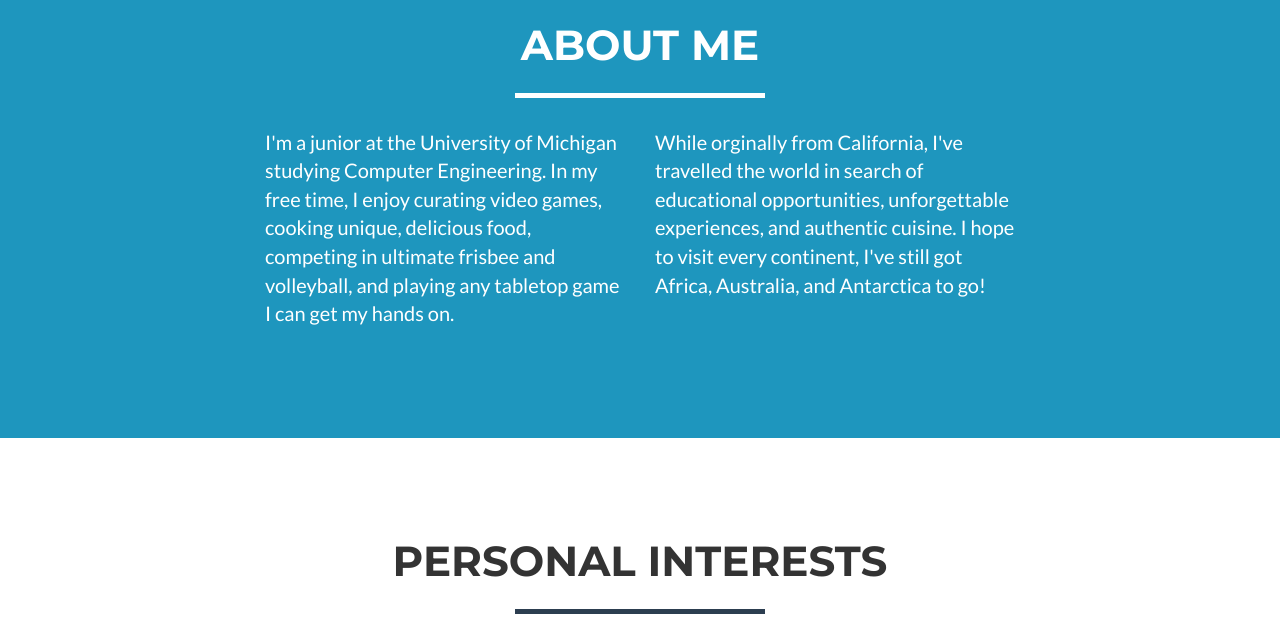
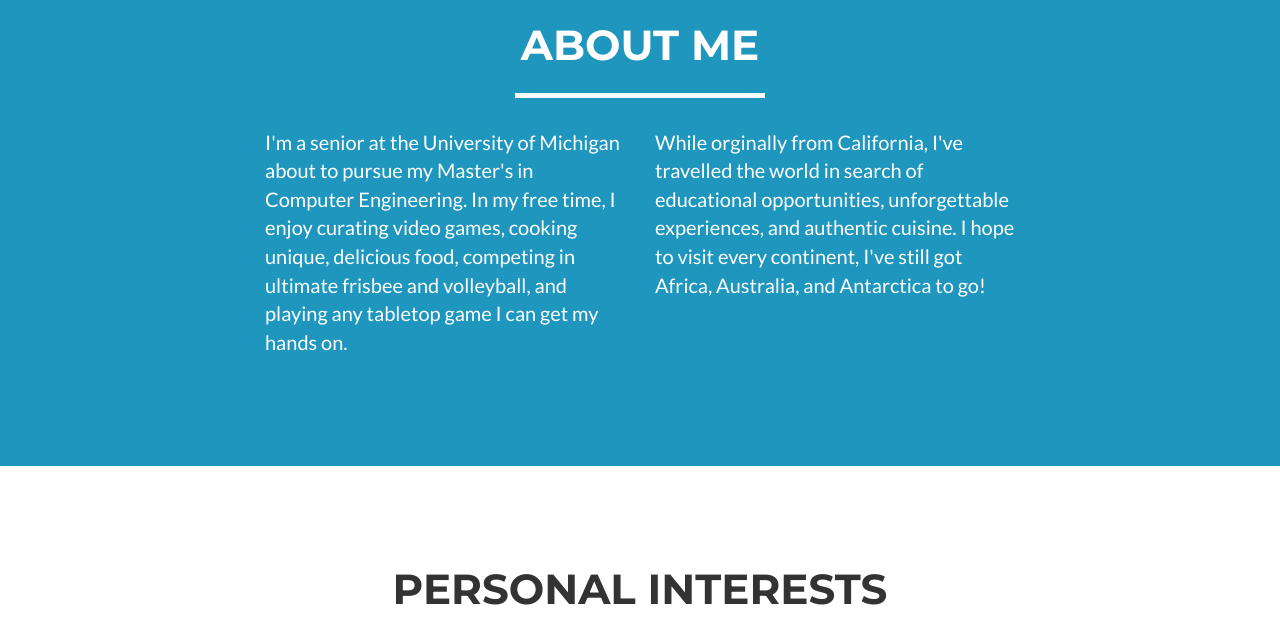
Before and after one commit to cwboden/cwboden.github.io, a plain HTML site: page index.html in a window 1280 px wide. Shown: the part 2340-2962 px from the top of the page. Drawn offline with nearby package versions, Linux system fonts and the light colour scheme.

Commit message:
Small fixes to Bio, reverted changes from modals

```diff
--- a/index.html
+++ b/index.html
@@ -226,7 +226,7 @@ _______ _______ ___ ___   _______ _______ _______ ______ _______
             </div>
             <div class="row">
                 <div class="col-lg-4 col-lg-offset-2">
-                    <p>I'm a junior at the University of Michigan studying Computer Engineering. In my free time, I enjoy curating video games, cooking unique, delicious food, competing in ultimate frisbee and volleyball, and playing any tabletop game I can get my hands on.</p>
+                    <p>I'm a senior at the University of Michigan about to pursue my Master's in Computer Engineering. In my free time, I enjoy curating video games, cooking unique, delicious food, competing in ultimate frisbee and volleyball, and playing any tabletop game I can get my hands on.</p>
                 </div>
                 <div class="col-lg-4">
                     <p>While orginally from California, I've travelled the world in search of educational opportunities, unforgettable experiences, and authentic cuisine. I hope to visit every continent, I've still got Africa, Australia, and Antarctica to go!</p>
```
